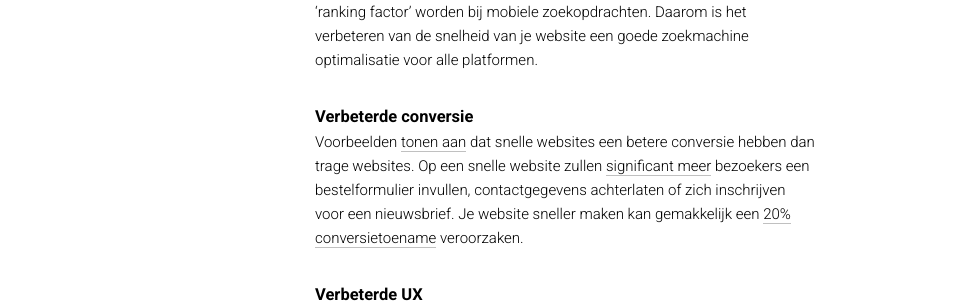
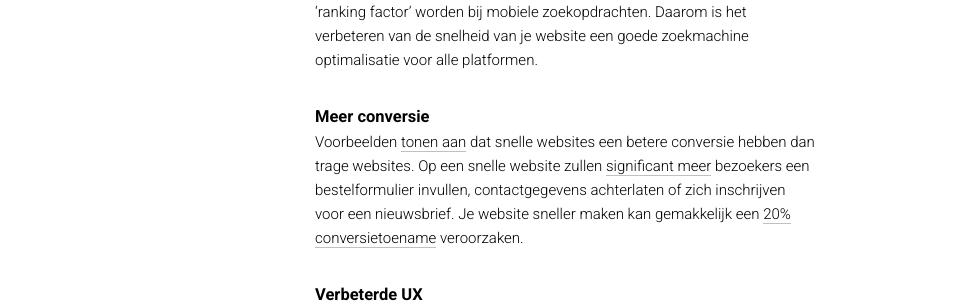
Before and after one commit to jhvanderschee/usecuewebsitenl, a Jekyll site: the page built from _posts/2018-02-27-de-need-for-speed-op-het-web.md, in a window 1280 px wide. Shown: the part 1018-1321 px from the top of the page, without its empty margins (0-979 px from the left). Built offline with Jekyll 4.4.1, drawn with Linux system fonts in a browser that asks for light colours; nearby versions of some CDN libraries.

Commit message:
Update 2018-02-27-de-need-for-speed-op-het-web.md

```diff
--- a/_posts/2018-02-27-de-need-for-speed-op-het-web.md
+++ b/_posts/2018-02-27-de-need-for-speed-op-het-web.md
@@ -18,7 +18,7 @@ Onderzoek naar e-commerce websites heeft aangetoond dat [40 percent](https://blo
 Trage websites hebben nog een probleem: Ze komen mogelijk niet eens op die eerste pagina of positie in Google. Google [bestraft](https://yoast.com/site-speed-tools-suggestions/) trage websites. Dat doen ze al [sinds 2010](https://searchengineland.com/google-says-page-speed-ranking-factor-use-mobile-page-speed-mobile-sites-upcoming-months-250874). Vanaf [juli 2018](https://searchengineland.com/google-speed-update-page-speed-will-become-ranking-factor-mobile-search-289904) zal snelheid bovendien ook een 'ranking factor' worden bij mobiele zoekopdrachten. Daarom is het verbeteren van de snelheid van je website een goede zoekmachine optimalisatie voor alle platformen.
 {: .present-before-paste}
 
-## Verbeterde conversie
+## Meer conversie
 
 Voorbeelden [tonen aan](https://blog.hubspot.com/marketing/page-load-time-conversion-rates) dat snelle websites een betere conversie hebben dan trage websites. Op een snelle website zullen [significant meer](https://blog.radware.com/applicationdelivery/wpo/2014/04/web-page-speed-affect-conversions-infographic/) bezoekers een bestelformulier invullen, contactgegevens achterlaten of zich inschrijven voor een nieuwsbrief. Je website sneller maken kan gemakkelijk een [20% conversietoename](http://www.webperformancetoday.com/2010/07/01/the-best-graphs-of-velocity/) veroorzaken.
 {: .present-before-paste}
```
